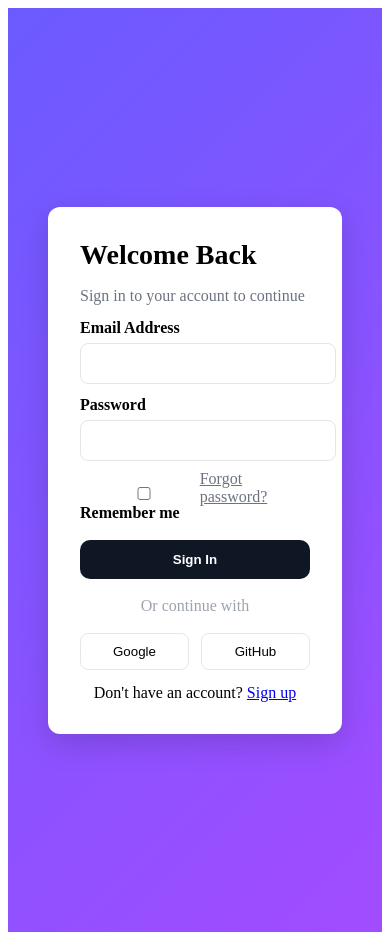
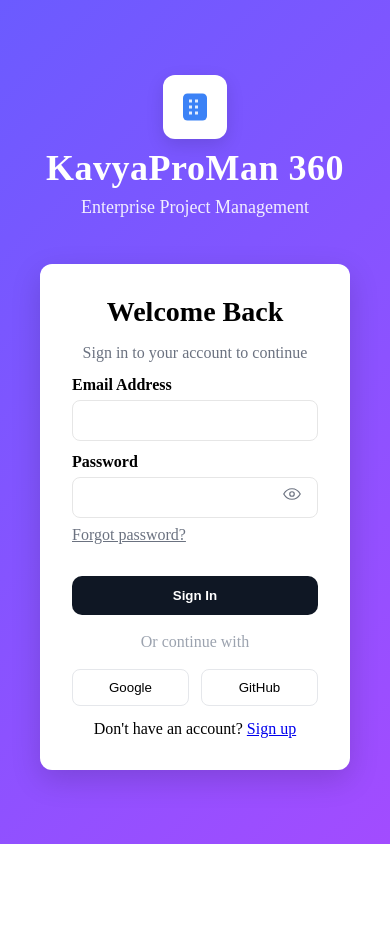
Before and after one commit to VaibhavKubde121/KavyaProMan300, a React app in the folder frontend/: page /login in a window 390 px wide. After the commit the page ends 844 px from the top, so only its background shows below. Built offline with nearby package versions, Linux system fonts and the light colour scheme; the HTML template or start-up script is replaced by a standard one.

Commit message:
changes in login and register page

```diff
--- a/frontend/src/index.css
+++ b/frontend/src/index.css
@@ -0,0 +1,9 @@
+/* Global reset: remove default spacing so app fills the viewport */
+html,body,#root{
+	height:100%;
+	margin:0;
+	padding:0;
+}
+
+/* Optional box-sizing reset for predictable sizing */
+*,*::before,*::after{box-sizing:border-box}
--- a/frontend/src/pages/Auth.css
+++ b/frontend/src/pages/Auth.css
@@ -1,9 +1,25 @@
-.auth-root{display:flex;min-height:100vh;align-items:center;justify-content:center;background:linear-gradient(135deg,#6b5bff 0%,#a24cff 100%);padding:40px}
+.auth-root{display:flex;flex-direction:column;min-height:100vh;align-items:center;justify-content:center;background:linear-gradient(135deg,#6b5bff 0%,#a24cff 100%);padding:40px;gap:28px}
+.auth-header{display:flex;flex-direction:column;align-items:center;gap:8px;margin-bottom:18px}
+.auth-logo{width:64px;height:64px;border-radius:12px;background:#fff;display:flex;align-items:center;justify-content:center;box-shadow:0 6px 18px rgba(0,0,0,0.12)}
+.auth-logo svg{width:36px;height:36px;fill:#3b82f6}
+.auth-title-main{color:#fff;font-weight:800;text-align:center;margin:0;font-size:48px;letter-spacing:0.5px}
+.auth-subtitle{color:rgba(255,255,255,0.9);margin:0;font-size:18px}
 .auth-card{background:#fff;padding:32px;border-radius:12px;max-width:420px;width:100%;box-shadow:0 10px 30px rgba(0,0,0,0.15)}
-.auth-card h2{margin:0 0 8px;font-size:28px}
-.auth-card .muted{color:#6b7280;margin-bottom:14px}
+.auth-card h2{margin:0 0 8px;font-size:28px;text-align:center}
+.auth-card .muted{color:#6b7280;margin-bottom:14px;text-align:center}
 .auth-card label{display:block;margin-top:12px;font-weight:600}
-.auth-card input{width:100%;padding:12px;border-radius:8px;border:1px solid #e6e6e6;margin-top:6px}
+.auth-card input{width:100%;padding:12px;border-radius:8px;border:1px solid #e6e6e6;margin-top:6px;box-sizing:border-box}
+.password-wrapper{position:relative;width:100%}
+.password-wrapper input{padding-right:48px}
+.password-toggle{position:absolute;right:8px;top:50%;transform:translateY(-50%);background:transparent;border:none;padding:6px;width:36px;height:36px;border-radius:6px;cursor:pointer;color:#6b7280;display:flex;align-items:center;justify-content:center}
+.password-toggle svg{width:18px;height:18px}
+.password-toggle:hover{color:#374151}
+.password-toggle:focus{outline:2px solid rgba(59,130,246,0.25);outline-offset:2px}
+
+@media (max-width:520px){
+	.password-wrapper{max-width:none;margin-left:0;margin-right:0}
+	.auth-title-main{font-size:36px}
+}
 .auth-btn{display:block;width:100%;background:#0f1724;color:#fff;padding:12px;border-radius:10px;border:none;margin-top:18px;font-weight:700}
 .auth-error{background:#ffe5e5;color:#a00;padding:8px;border-radius:6px;margin-bottom:8px}
 .auth-row{display:flex;justify-content:space-between;align-items:center;margin-top:8px}
--- a/frontend/src/pages/Login.jsx
+++ b/frontend/src/pages/Login.jsx
@@ -5,6 +5,7 @@ import './Auth.css'
 export default function Login() {
   const [email, setEmail] = useState('')
   const [password, setPassword] = useState('')
+  const [showPassword, setShowPassword] = useState(false)
   const [error, setError] = useState('')
   const navigate = useNavigate()
 
@@ -28,6 +29,17 @@ export default function Login() {
 
   return (
     <div className="auth-root">
+      <div className="auth-header">
+        <div className="auth-logo" aria-hidden>
+          {/* simple building icon as inline SVG */}
+          <svg viewBox="0 0 24 24" xmlns="http://www.w3.org/2000/svg" aria-hidden>
+            <rect x="4" y="3" width="16" height="18" rx="3" />
+            <path d="M8 7h2v2H8zM12 7h2v2h-2zM8 11h2v2H8zM12 11h2v2h-2zM8 15h2v2H8zM12 15h2v2h-2z" fill="#fff" opacity="0.85"/>
+          </svg>
+        </div>
+        <h1 className="auth-title-main">KavyaProMan 360</h1>
+        <p className="auth-subtitle">Enterprise Project Management</p>
+      </div>
       <form className="auth-card" onSubmit={handleSubmit}>
         <h2>Welcome Back</h2>
         <p className="muted">Sign in to your account to continue</p>
@@ -35,9 +47,34 @@ export default function Login() {
         <label>Email Address</label>
         <input type="email" value={email} onChange={e => setEmail(e.target.value)} required />
         <label>Password</label>
-        <input type="password" value={password} onChange={e => setPassword(e.target.value)} required />
+        <div className="password-wrapper">
+          <input
+            type={showPassword ? 'text' : 'password'}
+            value={password}
+            onChange={e => setPassword(e.target.value)}
+            required
+          />
+          <button
+            type="button"
+            className="password-toggle"
+            aria-pressed={showPassword}
+            aria-label={showPassword ? 'Hide password' : 'Show password'}
+            onClick={() => setShowPassword(s => !s)}
+          >
+            {showPassword ? (
+              <svg viewBox="0 0 24 24" xmlns="http://www.w3.org/2000/svg" width="20" height="20" fill="none" stroke="currentColor" strokeWidth="1.6">
+                <path d="M17.94 17.94A10.97 10.97 0 0 1 12 20c-6 0-10-5.5-10-8 1.27-2.2 4.29-5 8.46-6.18" strokeLinecap="round" strokeLinejoin="round"></path>
+                <path d="M1 1l22 22" strokeLinecap="round" strokeLinejoin="round"></path>
+              </svg>
+            ) : (
+              <svg viewBox="0 0 24 24" xmlns="http://www.w3.org/2000/svg" width="20" height="20" fill="none" stroke="currentColor" strokeWidth="1.6">
+                <path d="M1 12s4-7 11-7 11 7 11 7-4 7-11 7S1 12 1 12z" strokeLinecap="round" strokeLinejoin="round"></path>
+                <circle cx="12" cy="12" r="3" strokeLinecap="round" strokeLinejoin="round"></circle>
+              </svg>
+            )}
+          </button>
+        </div>
         <div className="auth-row">
-          <label className="remember"><input type="checkbox" /> Remember me</label>
           <a className="muted" href="#">Forgot password?</a>
         </div>
         <button className="auth-btn" type="submit">Sign In</button>
--- a/frontend/src/pages/Register.jsx
+++ b/frontend/src/pages/Register.jsx
@@ -6,6 +6,7 @@ export default function Register() {
   const [name, setName] = useState('')
   const [email, setEmail] = useState('')
   const [password, setPassword] = useState('')
+  const [showPassword, setShowPassword] = useState(false)
   const [error, setError] = useState('')
   const navigate = useNavigate()
 
@@ -30,6 +31,16 @@ export default function Register() {
 
   return (
     <div className="auth-root">
+      <div className="auth-header">
+        <div className="auth-logo" aria-hidden>
+          <svg viewBox="0 0 24 24" xmlns="http://www.w3.org/2000/svg" aria-hidden>
+            <rect x="4" y="3" width="16" height="18" rx="3" />
+            <path d="M8 7h2v2H8zM12 7h2v2h-2zM8 11h2v2H8zM12 11h2v2h-2zM8 15h2v2H8zM12 15h2v2h-2z" fill="#fff" opacity="0.85"/>
+          </svg>
+        </div>
+        <h1 className="auth-title-main">KavyaProMan 360</h1>
+        <p className="auth-subtitle">Enterprise Project Management</p>
+      </div>
       <form className="auth-card" onSubmit={handleSubmit}>
         <h2>Create account</h2>
         {error && <div className="auth-error">{error}</div>}
@@ -38,7 +49,22 @@ export default function Register() {
         <label>Email</label>
         <input type="email" value={email} onChange={e => setEmail(e.target.value)} required />
         <label>Password</label>
-        <input type="password" value={password} onChange={e => setPassword(e.target.value)} required />
+        <div className="password-wrapper">
+          <input type={showPassword ? 'text' : 'password'} value={password} onChange={e => setPassword(e.target.value)} required />
+          <button type="button" className="password-toggle" aria-pressed={showPassword} aria-label={showPassword ? 'Hide password' : 'Show password'} onClick={() => setShowPassword(s => !s)}>
+            {showPassword ? (
+              <svg viewBox="0 0 24 24" xmlns="http://www.w3.org/2000/svg" width="20" height="20" fill="none" stroke="currentColor" strokeWidth="1.6">
+                <path d="M17.94 17.94A10.97 10.97 0 0 1 12 20c-6 0-10-5.5-10-8 1.27-2.2 4.29-5 8.46-6.18" strokeLinecap="round" strokeLinejoin="round"></path>
+                <path d="M1 1l22 22" strokeLinecap="round" strokeLinejoin="round"></path>
+              </svg>
+            ) : (
+              <svg viewBox="0 0 24 24" xmlns="http://www.w3.org/2000/svg" width="20" height="20" fill="none" stroke="currentColor" strokeWidth="1.6">
+                <path d="M1 12s4-7 11-7 11 7 11 7-4 7-11 7S1 12 1 12z" strokeLinecap="round" strokeLinejoin="round"></path>
+                <circle cx="12" cy="12" r="3" strokeLinecap="round" strokeLinejoin="round"></circle>
+              </svg>
+            )}
+          </button>
+        </div>
         <button className="auth-btn" type="submit">Sign up</button>
         <div className="auth-foot">Already have an account? <a href="/login">Sign in</a></div>
       </form>
```
Also changed, not shown: 1 other file (tests, documents, lock files or other folders).
